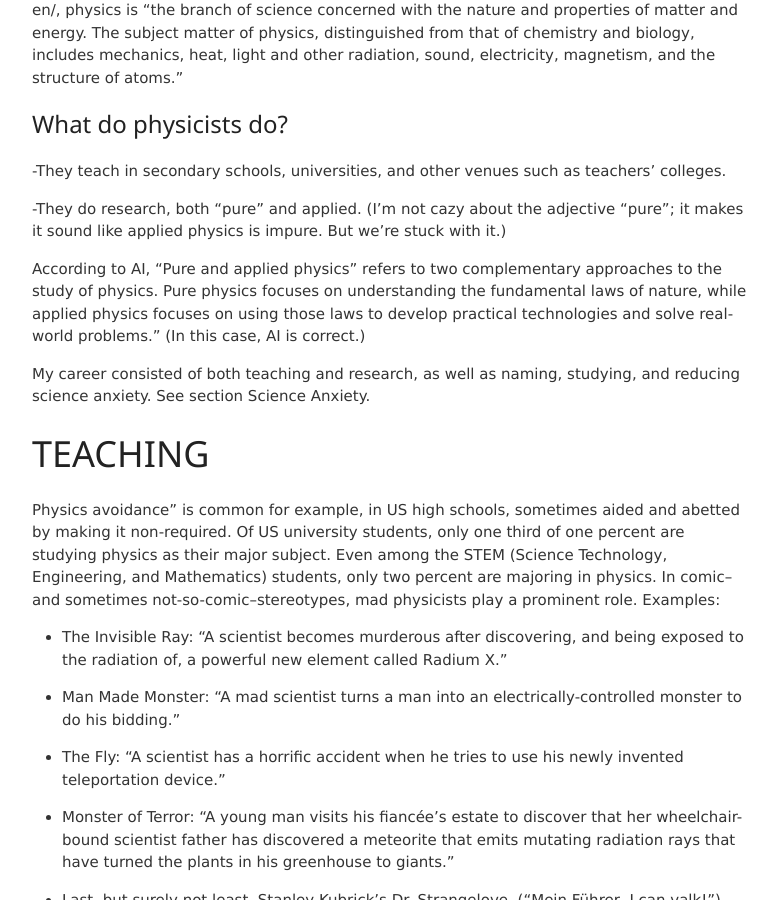
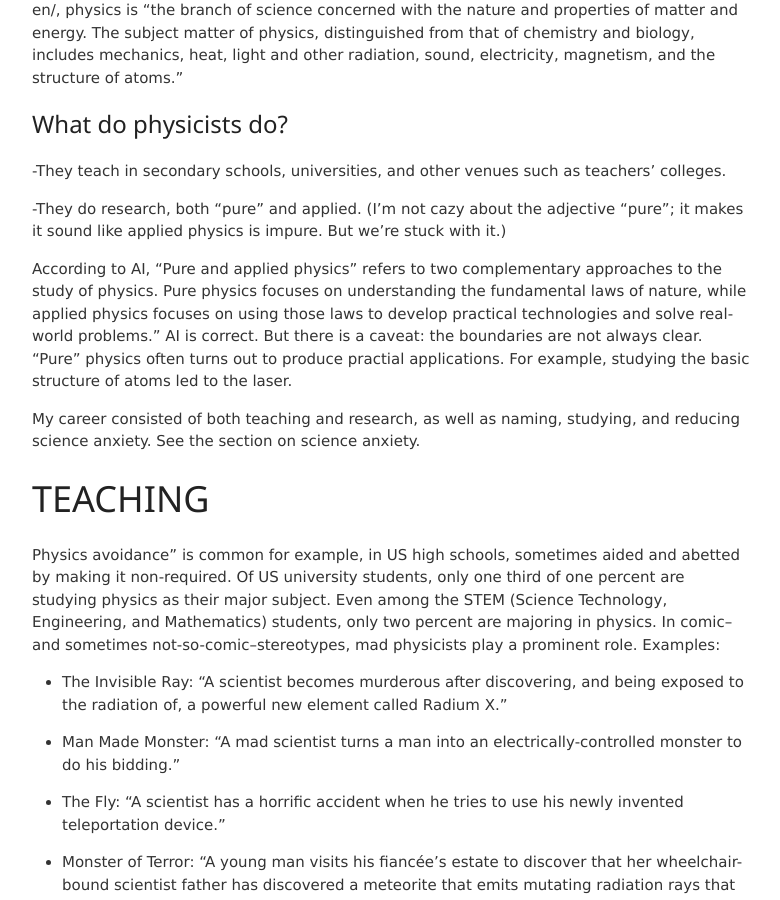
Before and after one commit to jvmallow/jvmallow.github.io, a Jekyll site: the page built from _posts/2025-05-14-Physics.md, in a window 1280 px wide and 900 px high, scrolled down 469 px. Shown: the whole window, without its empty margins (248-1028 px from the left). Built offline with Jekyll 4.4.1, drawn with Linux system fonts in a browser that asks for light colours; a script that is not in the unit is left out; some of the changed text lies outside the part shown.

Commit message:
Update 2025-05-14-Physics.md

```diff
--- a/_posts/2025-05-14-Physics.md
+++ b/_posts/2025-05-14-Physics.md
@@ -21,11 +21,9 @@ According to the Oxford Languages Dictionary https://languages.oup.com/google-di
 -They do research, both "pure" and applied. (I'm not cazy about the adjective "pure"; it makes it sound like applied physics is impure.  But we're stuck with it.)
 
 According to AI,
-"Pure and applied physics" refers to two complementary approaches to the study of physics. Pure physics focuses on understanding the fundamental laws of nature, while applied physics focuses on using those laws to develop practical technologies and solve real-world problems."  (In this case, AI is correct.)
+"Pure and applied physics" refers to two complementary approaches to the study of physics. Pure physics focuses on understanding the fundamental laws of nature, while applied physics focuses on using those laws to develop practical technologies and solve real-world problems."  AI is correct.  But there is a caveat: the boundaries are not always clear.  "Pure" physics often turns out to produce practial applications. For example, studying the basic structure of atoms led to the laser.
 
-
-
-My career consisted of both teaching and research, as well as naming, studying, and reducing science anxiety. See section Science Anxiety.
+My career consisted of both teaching and research, as well as naming, studying, and reducing science anxiety. See the section on science anxiety.
 
 # TEACHING
 
@@ -77,7 +75,7 @@ There are two ostensible difficulties with this method. First is the time consum
 
 I use in-class group exercises in lieu of labs, which are not usually part of the liberal arts physics course. For example, when we are studying circular motion, I divide the class into two groups; one to disuss how a clothes washer works; the other, a clothes dryer. I ask them to estimate the various rotational speeds for typical washers and dryers--they pick the radii. We could do similar exercises for roller coasters and playground swings.
 
-Freshman physics projects.
+Freshman Physics Projects.
 
 For freshman physics students we have group projects. These are semester-long, several hours a week. Students select projects and choose an instructor as adviser. Here are some examples:
 
```
